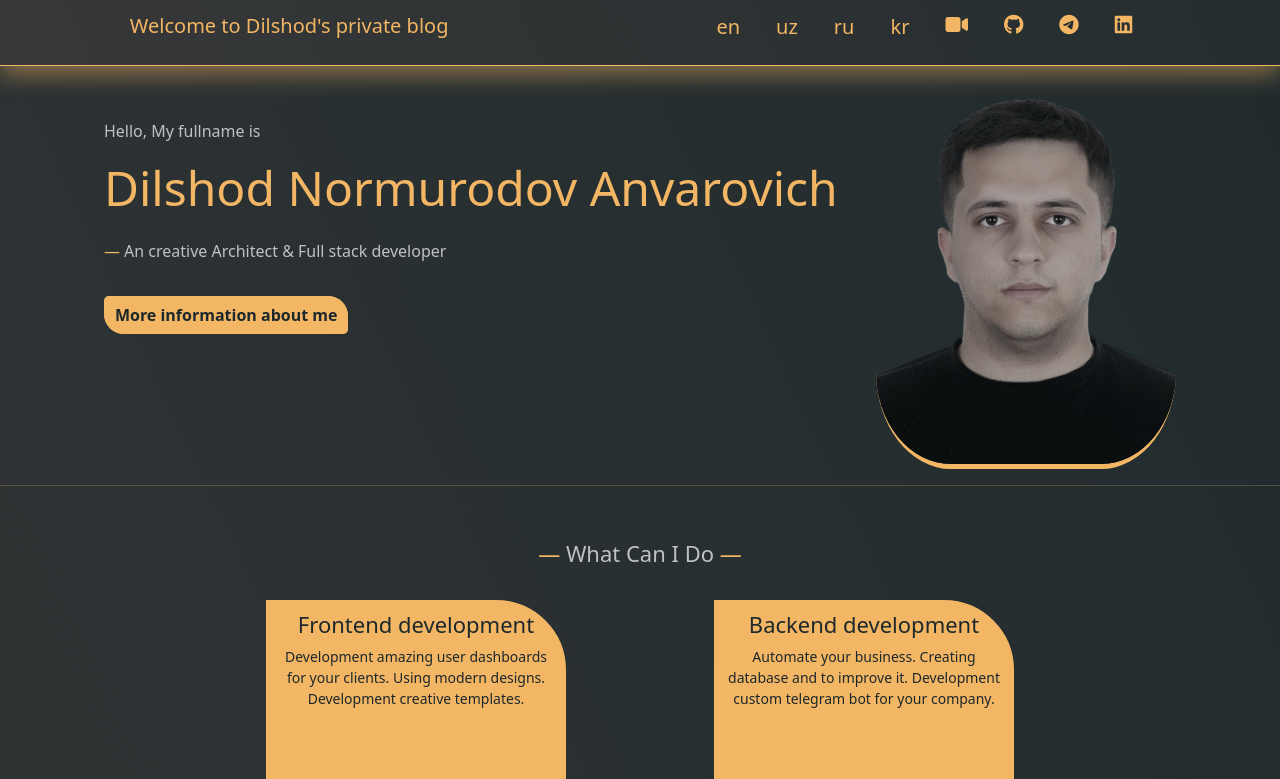
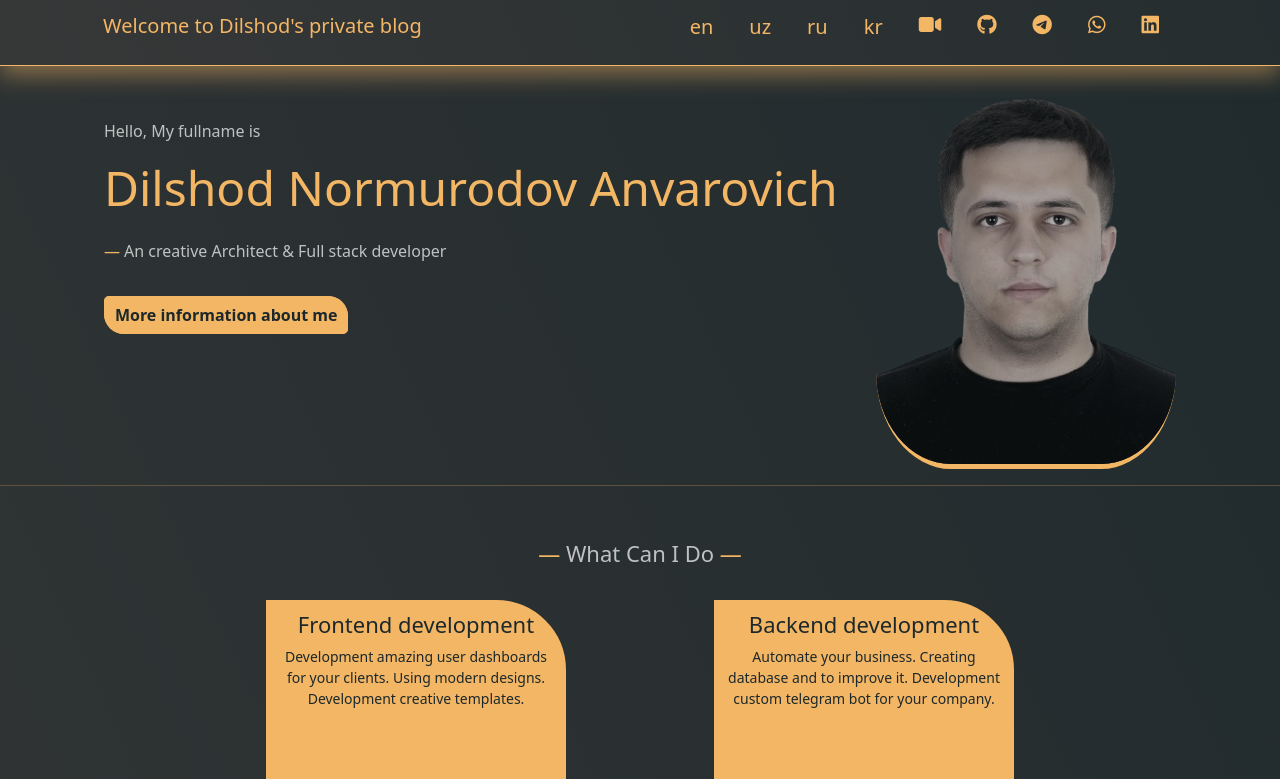
Before and after one commit to dilshod1405/dilshodblog, a React (Create React App) app: page / in a window 1280 px wide. Shown: the top 779 px of the page. Built offline with nearby package versions, Linux system fonts and the light colour scheme; no server answers; some icons are missing.

Commit message:
Update Header.js

```diff
--- a/src/Components/Header/Header.js
+++ b/src/Components/Header/Header.js
@@ -18,7 +18,8 @@ export default class Header extends Component {
             <ul className='icons'>
                 <li><button className='btn'><a href={'videos'}><i className="fa-solid fa-video fa-lg" style={{color: element.text}}></i></a></button></li>
                 <li><button className='btn'><a href={'https://github.com/dilshod1405?tab=repositories'}><i className="fa-brands fa-github fa-lg" style={{color: element.text}}></i></a></button></li>
-                <li><button className='btn'><a href={'https://t.me/dilshod_1405'}><i className="fa-brands fa-telegram fa-lg" style={{color: element.text}}></i></a></button></li>
+                <li><button className='btn'><a href={'https://t.me/dilshodblog_1405'}><i className="fa-brands fa-telegram fa-lg" style={{color: element.text}}></i></a></button></li>
+                <li><button className='btn'><a href={'https://wa.me/+998937041405?text=<message_text>'}><i className="fa-brands fa-whatsapp fa-lg" style={{color: element.text}}></i></a></button></li>
 
                 <li><button className='btn'><a href={'https://www.linkedin.com/in/dilshod-normurodov-0b886824b/'}><i className="fa-brands fa-linkedin fa-lg" style={{color: element.text}}></i></a></button></li>
 
```
